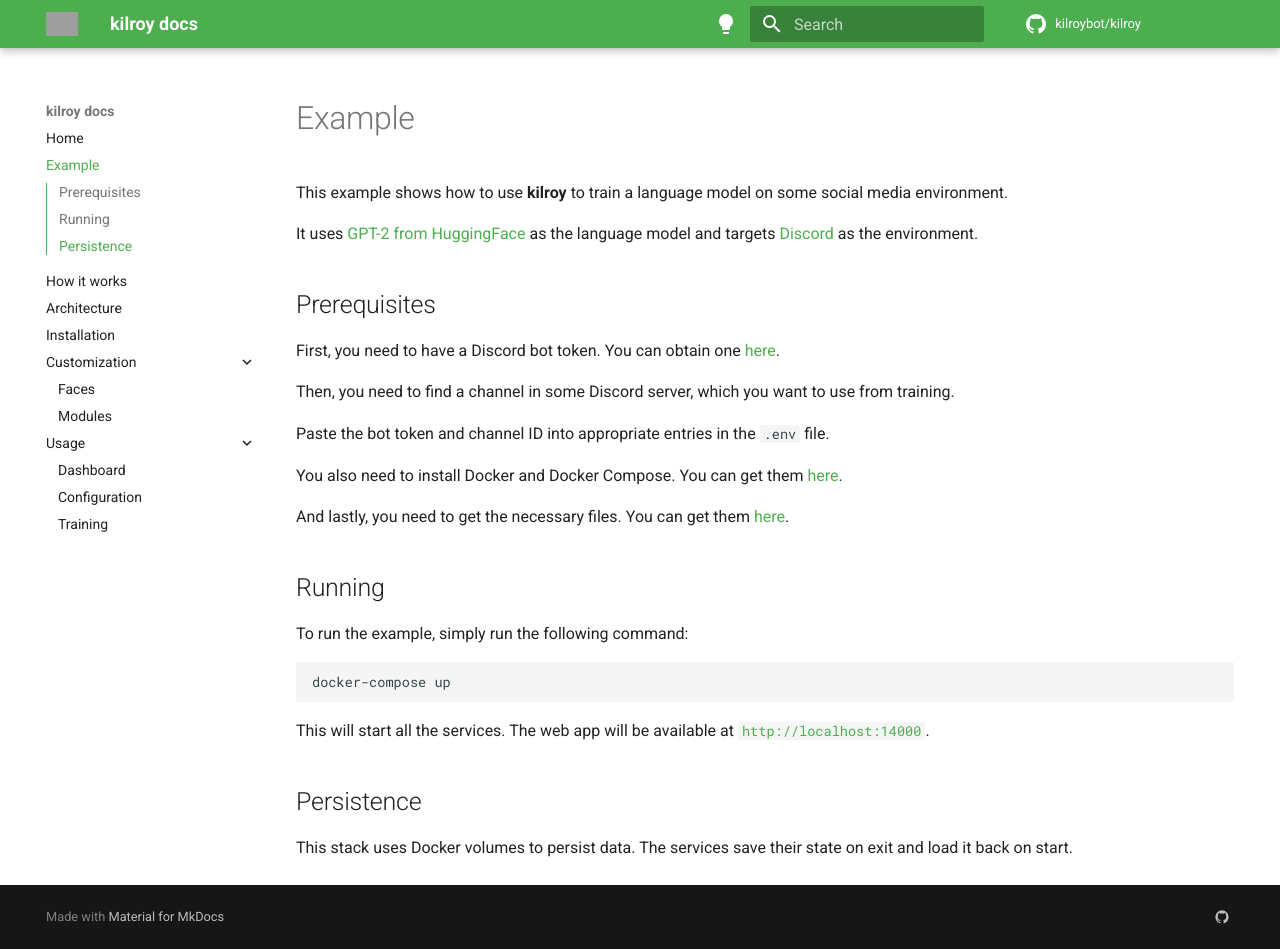
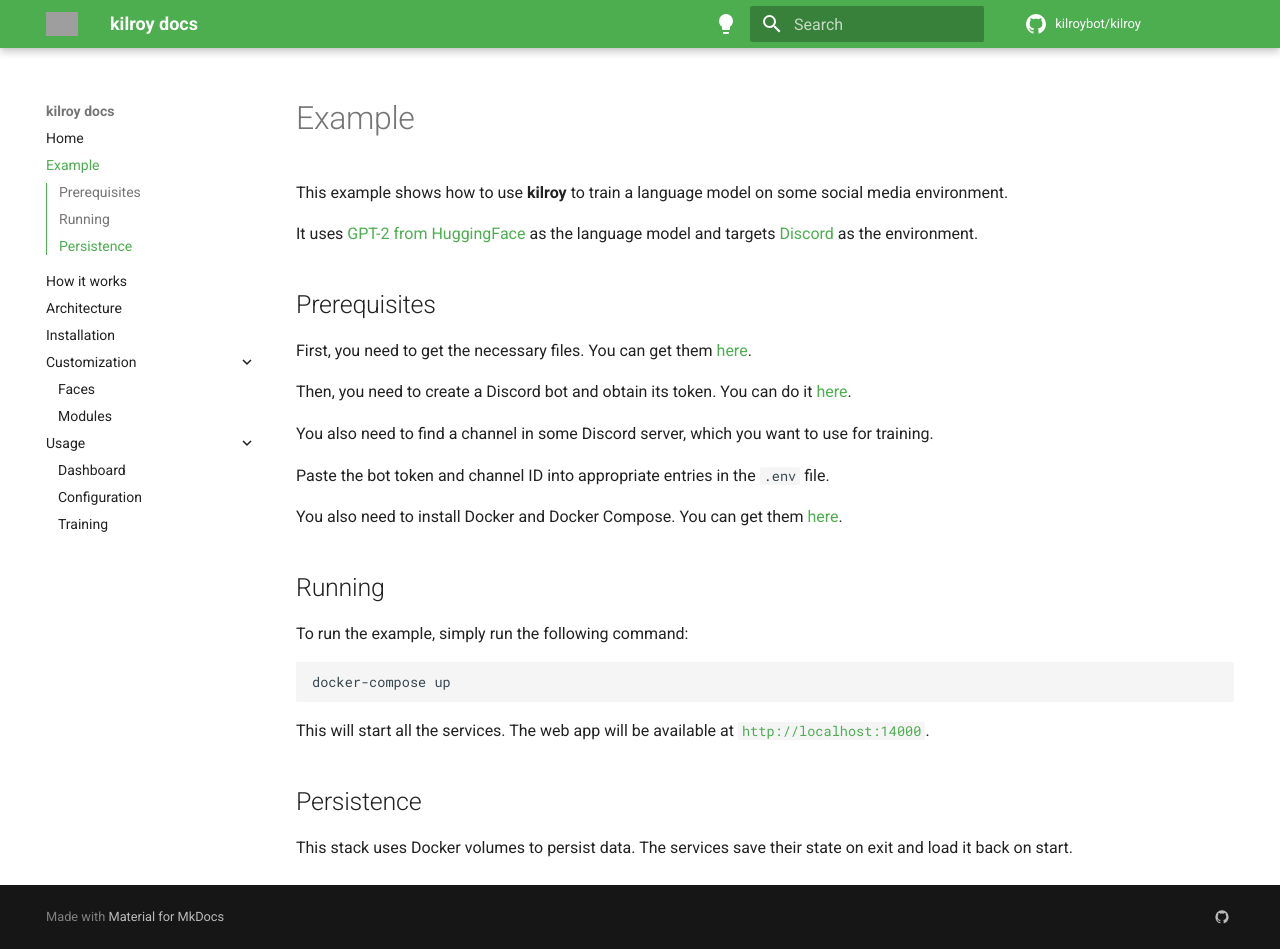
Before and after one commit to kilroybot/kilroy, an MkDocs documentation site: the page built from docs/docs/example.md, in a window 1280 px wide and 949 px high. Built offline with MkDocs 1.6.1 and Material for MkDocs 9.7.7, drawn with Linux system fonts in a browser that asks for light colours; comment, search, counter and statistics services are not loaded; grey boxes are pictures that could not be loaded.

Commit message:
Updated docs

```diff
--- a/docs/docs/example.md
+++ b/docs/docs/example.md
@@ -9,19 +9,19 @@
 
 ## Prerequisites
 
-First, you need to have a Discord bot token.
-You can obtain one [here](https://discord.com/developers/applications).
+First, you need to get the necessary files.
+You can get them [here](https://github.com/kilroybot/kilroy/tree/main/example).
 
-Then, you need to find a channel in some Discord server,
-which you want to use from training.
+Then, you need to create a Discord bot and obtain its token.
+You can do it [here](https://discord.com/developers/applications).
+
+You also need to find a channel in some Discord server,
+which you want to use for training.
 
 Paste the bot token and channel ID into appropriate entries in the `.env` file.
 
 You also need to install Docker and Docker Compose.
 You can get them [here](https://docs.docker.com/get-docker).
-
-And lastly, you need to get the necessary files.
-You can get them [here](https://github.com/kilroybot/kilroy/tree/master/example).
 
 ## Running
 
```
Also changed, not shown: docs/docs/architecture.md (+1 -1 lines), example/README.md.
